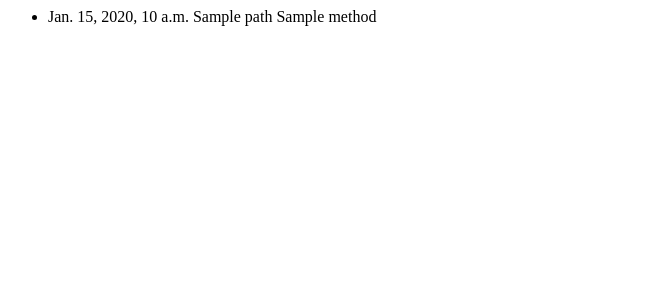
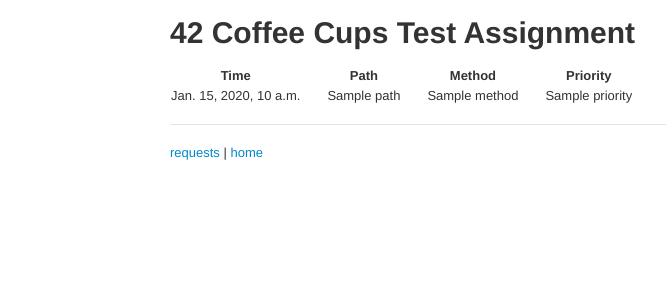
Before and after one commit to kil0vat/42-bohdang-testproject, a Django app: template src/requests_log/templates/requests_log.html in a window 1280 px wide. Shown: the top 300 px of the page, without its empty margins (0-666 px from the left). Run offline with Django 3.2, Linux system fonts and the light colour scheme; the template is opened without the code that fills it: most values are stand-ins (such as "Sample title", 1, 10 or a date in 2020); some libraries are stand-ins or nearby versions.

Commit message:
ticket:13 adding styling to the list

```diff
--- a/src/contact/static/css/style.css
+++ b/src/contact/static/css/style.css
@@ -26,3 +26,7 @@ img{
 #login-holder{
     text-align: right;
 }
+
+td, th{
+    padding-right: 2em
+}
--- a/src/contact/templates/base.html
+++ b/src/contact/templates/base.html
@@ -41,7 +41,8 @@
             <div class="row">
                 <div class="span10">
                     <hr>
-                    <a href="/requests">requests</a>
+                    <a href="/requests">requests</a> |
+                    <a href="{% url index %}">home</a>
                 </div>
             </div>
         </div>
--- a/src/requests_log/templates/requests_log.html
+++ b/src/requests_log/templates/requests_log.html
@@ -1,9 +1,26 @@
-<ul>
-    {% for r in requests %}
-    <li>
-    {{ r.time }}
-    {{ r.path }}
-    {{ r.method }}
-    </li>
-    {% endfor %}
-</ul>
+{% extends "base.html" %}
+
+{% block content %}
+
+<table>
+    <thead>
+        <tr>
+            <th class="sort" data-sort="time">Time</th>
+            <th class="sort" data-sort="path">Path</th>
+            <th class="sort" data-sort="method">Method</th>
+            <th class="sort" data-sort="priority">Priority</th>
+        </tr>
+    </thead>
+    <tbody class="list">
+        {% for r in requests %}
+        <tr>
+            <td class="time">{{ r.time }}</td>
+            <td class="path">{{ r.path }}</td>
+            <td class="method">{{ r.method }}</td>
+            <td class="method">{{ r.priority}}</td>
+        </tr>
+        {% endfor %}
+    </tbody>
+<table>
+
+{% endblock %}
```
